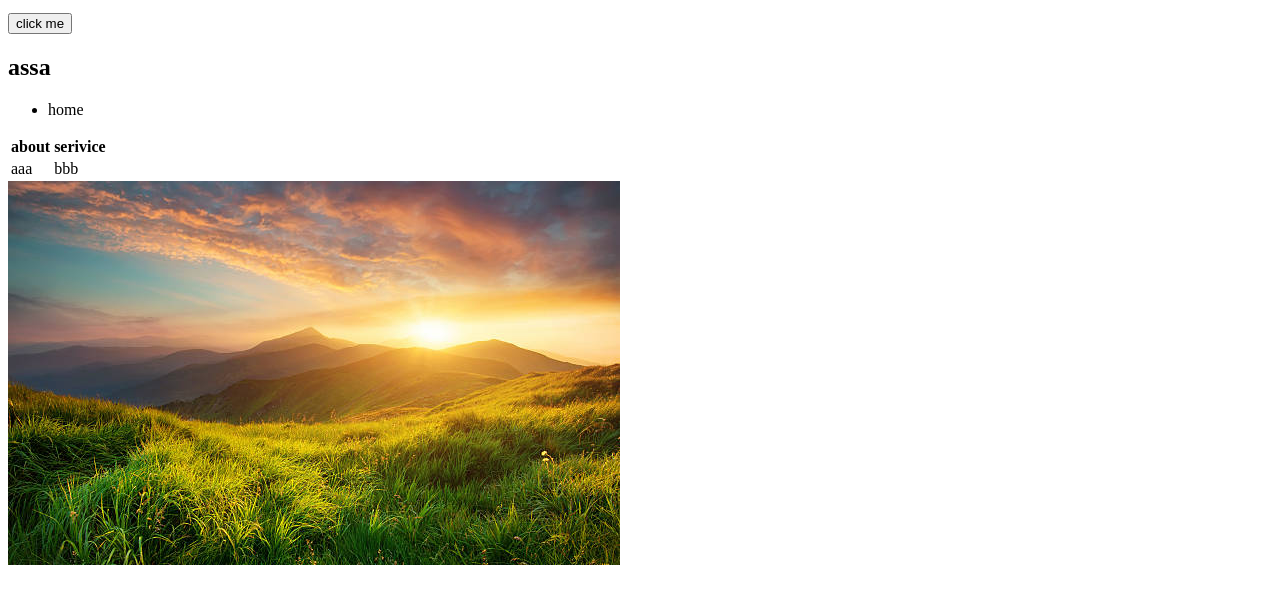
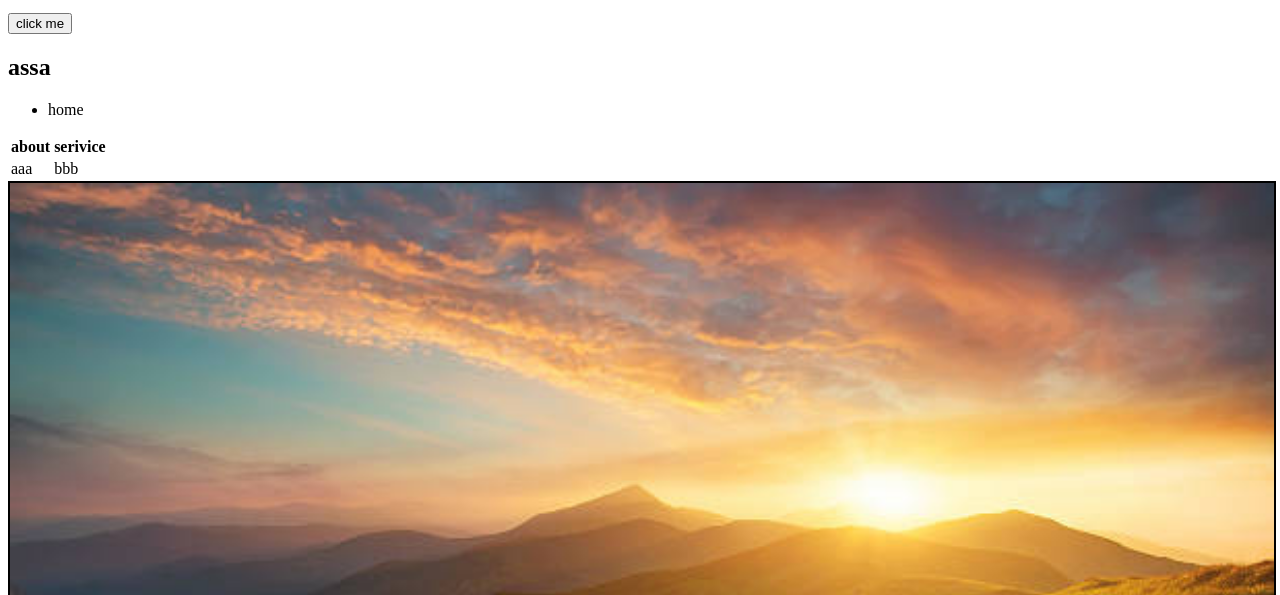
Before and after one commit to davidk63/demoprojecj, a plain HTML site: page index.html in a window 1280 px wide. Shown: the part 159-754 px from the top of the page. Drawn offline with Linux system fonts and the light colour scheme.

Commit message:
addimage styles

```diff
--- /dev/null
+++ b/assets/styles/index.css
@@ -0,0 +1,5 @@
+.mountain-image{
+    border: 2px solid;
+    width: 100%;
+    height: 100%;
+}
--- a/index.html
+++ b/index.html
@@ -4,6 +4,7 @@
     <meta charset="UTF-8">
     <meta http-equiv="X-UA-Compatible" content="IE=edge">
     <meta name="viewport" content="width=device-width, initial-scale=1.0">
+    <link rel="stylesheet" href="./assets/styles/index.css">
     <title>Document</title>
 </head>
 <body>
@@ -27,6 +28,6 @@
             <td>bbb</td>
         </tr>
     </table>
-    <img src="./assets/images/mountain.jpg" alt="">
+    <img src="./assets/images/mountain.jpg" class="mountain-image" alt="">
 </body>
 </html>
```
